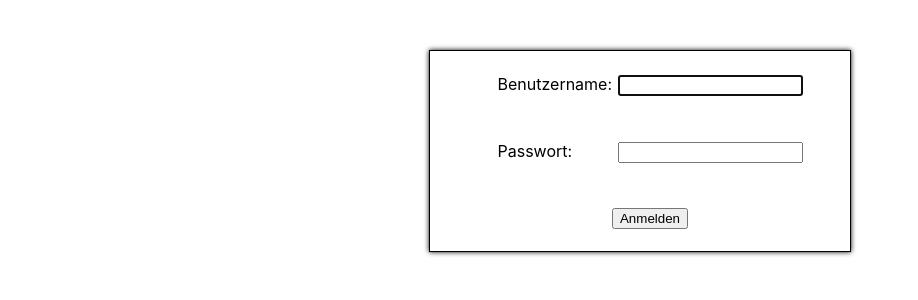
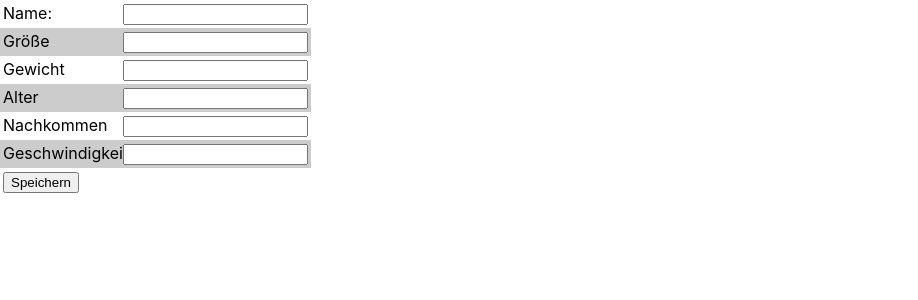
Before and after one commit to lucasm98/Supertrumpf, a React (Create React App) app: page / in a window 1280 px wide. Shown: the top 300 px of the page, without its empty margins (0-918 px from the left). Built offline with nearby package versions, Linux system fonts and the light colour scheme; the HTML template or start-up script is replaced by a standard one.

Commit message:
added Form to add Cards

```diff
--- a/src/App.tsx
+++ b/src/App.tsx
@@ -1,61 +1,7 @@
-import React from 'react';
+import React from "react";
 
-import './App.css';
-import Game from './Game/Game';
-import DarkMode from './Game/DarkMode';
-import axios from "axios";
-import Login from "./Login/Login";
-import update from "immutability-helper";
+import Form from "./admin/Form";
 
-interface State {
-  darkMode: boolean;
-  loggedIn: boolean;
-  error: string;
+export default function App() {
+  return <Form onSubmit={animal => console.log(animal)}/>;
 }
-
-export default class App extends React.Component<{}, State>{
-  state = {
-    darkMode: false,
-    loggedIn: false,
-    error: '',
-  };
-
-  toggleDarkMode = () => {
-    this.setState(prevState => ({darkMode: !prevState.darkMode}));
-  };
-
-  handelLogin = async (username: string, password: string) => {
-    const result = await axios.post('http://localhost:3001/login', {
-      username,
-      password,
-    });
-    let loggedIn = false;
-    let error = 'Anmeldung fehlgeschlagen';
-    if(result.data === true) {
-      loggedIn = true;
-      error = '';
-    }
-    this.setState(prevState =>
-      update(prevState, {
-        loggedIn: {$set: loggedIn},
-        error: {$set: error},
-      })
-    );
-  };
-
-  render() {
-    return (
-      <DarkMode.Provider value={this.state.darkMode}>
-        {this.state.loggedIn && (
-          <>
-            <button onClick={this.toggleDarkMode}>Toggle Dark Mode</button>
-            <Game title="Supertrumpf" />
-          </>
-        )}
-        {!this.state.loggedIn && (
-          <Login onLogin={this.handelLogin} error={this.state.error}/>
-        )}
-      </DarkMode.Provider>
-    );
-  }
-}
--- /dev/null
+++ b/src/admin/Form.styles.ts
@@ -0,0 +1,21 @@
+import styled, { css } from 'styled-components';
+
+export const Form = styled.form`
+  display: flex;
+  flex-direction: column;
+  align-items: flex-start;
+  div {
+    padding: 3px;
+  }
+`;
+
+export const Label = styled.label`
+  width: 120px;
+  display: inline-block;
+`;
+
+export const Row = styled.div`
+  &:nth-child(2n) {
+    background-color: #ccc;
+  }
+`;
--- /dev/null
+++ b/src/admin/Form.tsx
@@ -0,0 +1,51 @@
+import React from "react";
+import Animal from "../Game/Animal";
+import useCardAdmin from "./useCardAdmin";
+import { Label, Row, Form as StyledForm} from './Form.styles';
+
+interface Props {
+  onSubmit: (animal: Animal) => void;
+  animal?: Animal;
+}
+
+export default function Form({ onSubmit, animal: initialAnimal }: Props) {
+  const [animal, changeProperty] = useCardAdmin(initialAnimal);
+  return (
+    <StyledForm
+      onSubmit={e => {
+        e.preventDefault();
+        onSubmit(animal)
+      }}
+    >
+      <Row>
+        <Label htmlFor = "name">Name:</Label>
+        <input
+          type="text"
+          id="name"
+          value={animal.name}
+          onChange={changeProperty}
+        />
+      </Row>
+      {Object.keys(Animal.properties).map(property => {
+        let value = (animal as any)[property];
+        value = value === 0 ? '' : value;
+        return (
+          <Row key={property}>
+            <Label htmlFor={property}>
+              {Animal.properties[property].label}
+            </Label>
+            <input
+              type="text"
+              id={property}
+              value={value}
+              onChange={changeProperty}
+            />
+          </Row>
+        );
+      })}
+      <div>
+        <button type="submit">Speichern</button>
+      </div>
+    </StyledForm>
+  );
+}
--- /dev/null
+++ b/src/admin/useCardAdmin.tsx
@@ -0,0 +1,22 @@
+import { useState, useCallback, ChangeEvent} from "react";
+import update from "immutability-helper";
+import Animal from "../Game/Animal";
+
+export default function useCardAdmin(
+  initialAnimal: Animal = new Animal('','',0,0,0,0,0)
+): [Animal, (event: ChangeEvent<HTMLInputElement>) => void] {
+  const [animal, setAnimal] = useState<Animal>(initialAnimal);
+
+  const changeProperty = useCallback(
+    (event: ChangeEvent<HTMLInputElement>): void => {
+      setAnimal(animalState =>
+      update(animalState, {
+        [event.currentTarget.id]: {$set: event.currentTarget.value},
+      })
+    );
+    },
+    []
+  );
+
+  return [animal, changeProperty];
+}
```
Also changed, not shown: 1 other file (tests, documents, lock files or other folders).
